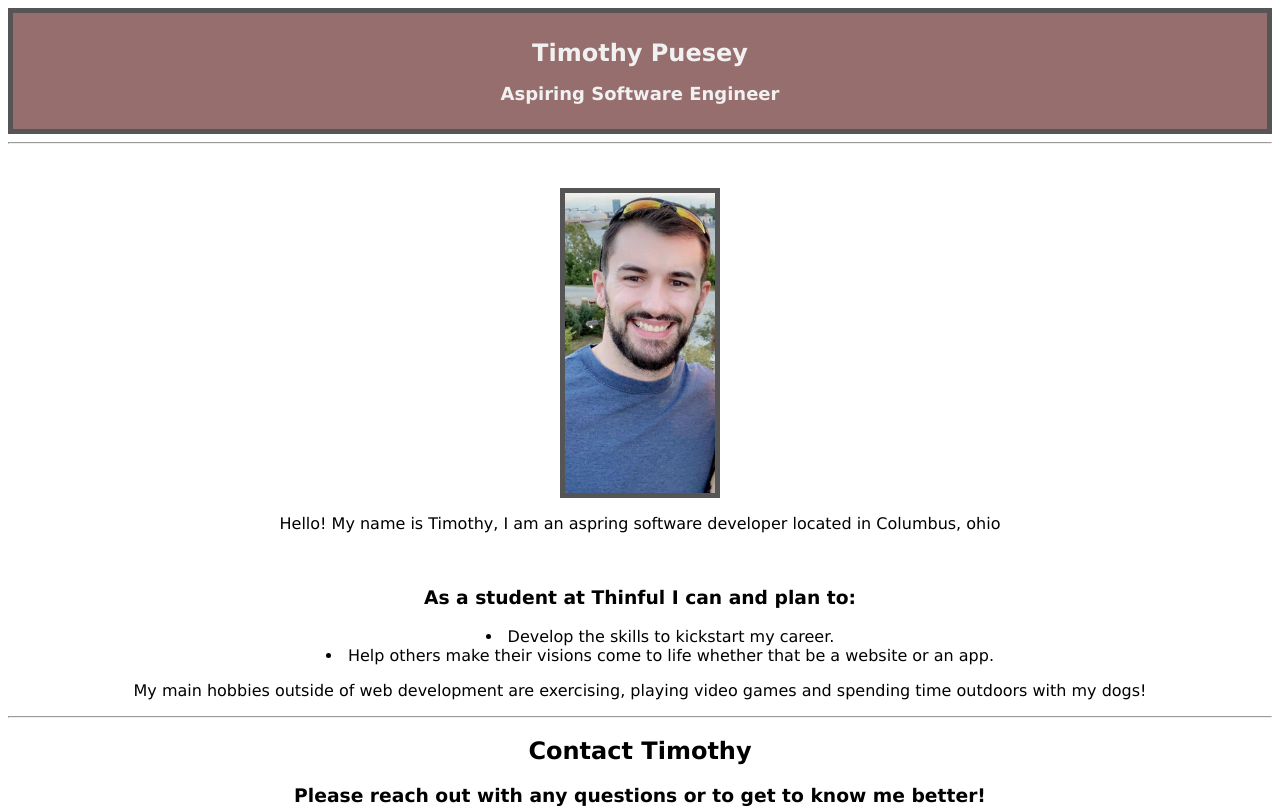
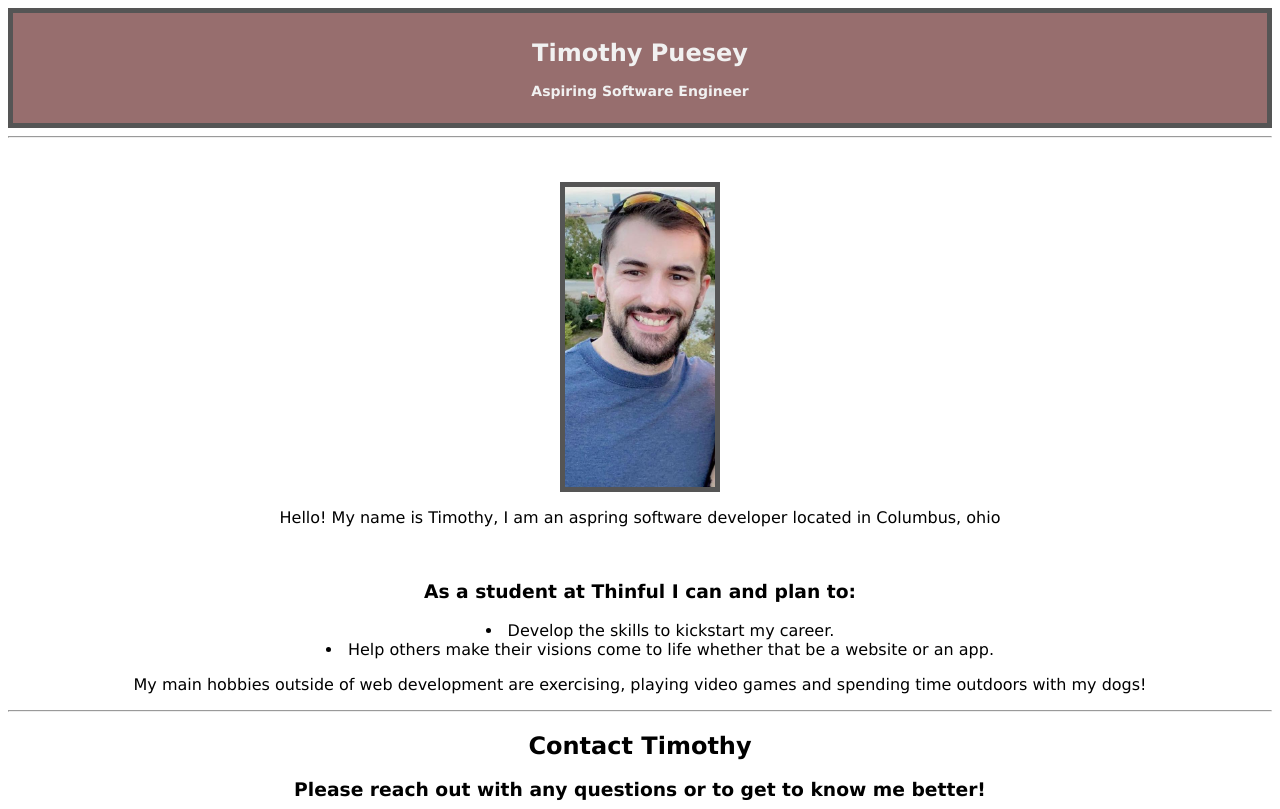
Before and after one commit to tpuesey/tpuesey.github.io, a plain HTML site: page index.html in a window 1280 px wide. Shown: the top 809 px of the page. Drawn offline with Linux system fonts and the light colour scheme.

Commit message:
Update index.html

```diff
--- a/index.html
+++ b/index.html
@@ -11,7 +11,7 @@
   <body>
     <header class="header">
         <h1>Timothy Puesey</h1>
-        <h2>Aspiring Software Engineer</h3>
+        <h3>Aspiring Software Engineer</h3>
     </header>
     <hr>
     <br><br>
```
